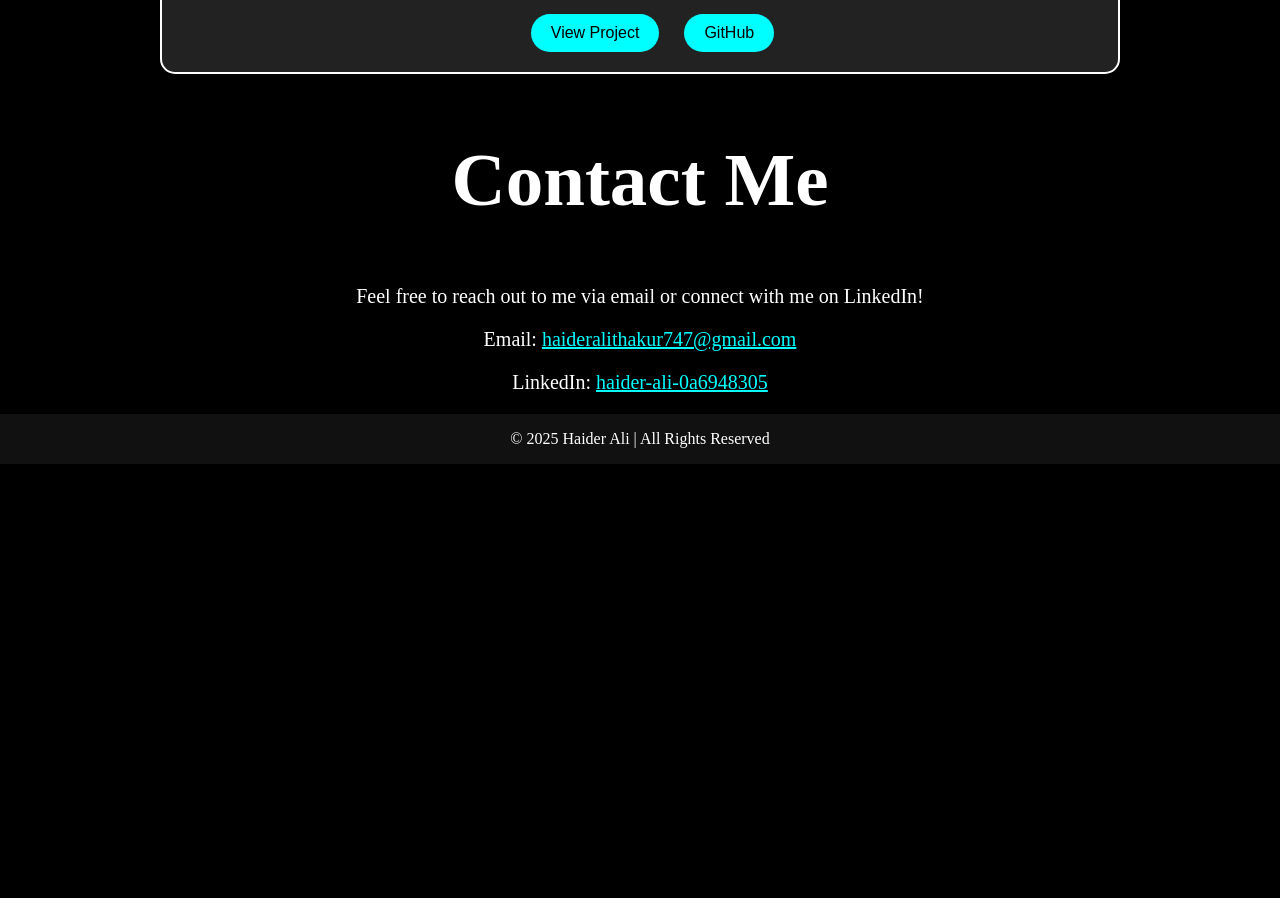
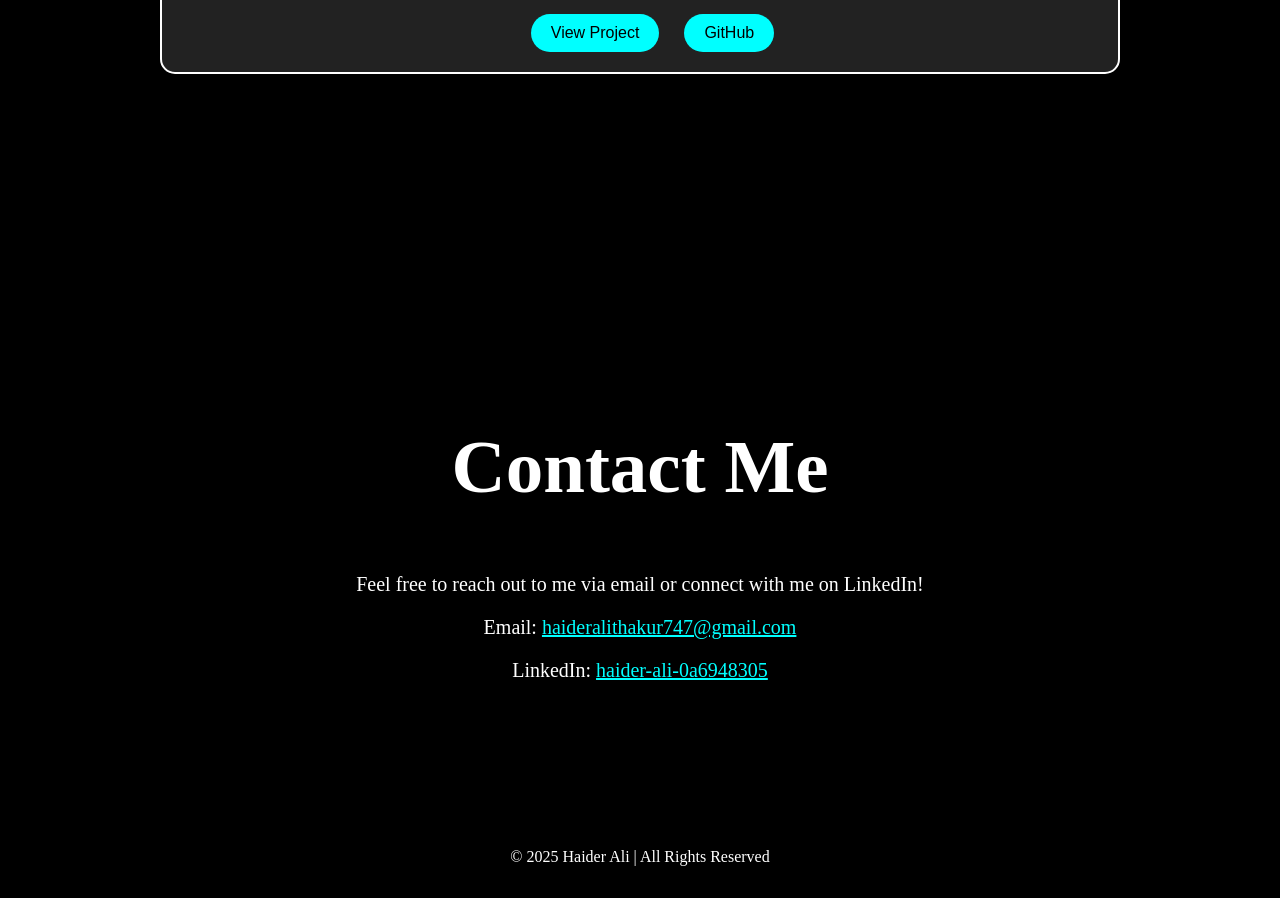
Before and after one commit to haideralithakur747/Portfolio, a React (Vite) app: page / in a window 1280 px wide. Shown: the part 7500-8398 px from the top of the page. Before the commit the page ends 7964 px from the top, so only its background shows below. Built offline with nearby package versions, Linux system fonts and the light colour scheme.

Commit message:
compelete

```diff
--- a/src/Contact.jsx
+++ b/src/Contact.jsx
@@ -1,6 +1,6 @@
 export default function Contact(){
     return(
-        <section id="contact" style={{ color: "white", textAlign: "center",scrollMarginTop: "80px" }}>
+        <section id="contact" style={{ color: "white", textAlign: "center",marginTop:"350px",marginBottom:"150px",scrollMarginTop: "80px" }}>
             <h1 style={{ fontSize: "75px" }}>Contact Me</h1>
             <p style={{ fontSize: "20px" }}>Feel free to reach out to me via email or connect with me on LinkedIn!</p>
             <p style={{ fontSize: "20px" }}>Email: <a href="mailto:haideralithakur747@gmail.com" style={{ color: "aqua" }}>haideralithakur747@gmail.com</a></p>
--- a/src/Footer.jsx
+++ b/src/Footer.jsx
@@ -1,6 +1,6 @@
 export default function Footer() {
     return(
-          <p style={{ textAlign: "center", padding: "1rem", backgroundColor: "#111", color: "white",margin:"0px" }}>
+          <p style={{ textAlign: "center", padding: "1rem", color: "white" }}>
             © {new Date().getFullYear()} Haider Ali | All Rights Reserved</p>
     )
 }
--- a/src/Header.jsx
+++ b/src/Header.jsx
@@ -6,7 +6,7 @@ export default function Navbar() {
 
   return (
     <nav className="navbar">
-      <h1>MyPortfolio</h1>
+      <h1 >MyPortfolio</h1>
 
       <button className="hamburger" onClick={() => setIsOpen(!isOpen)}>
         ☰
```
